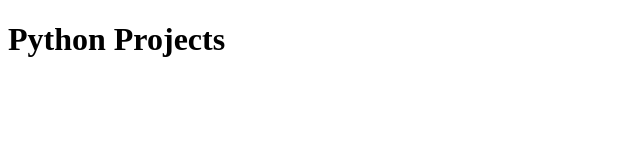
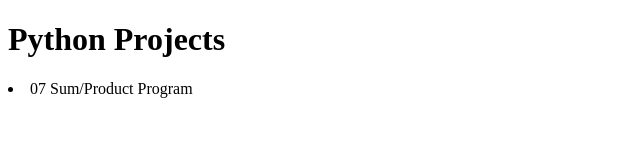
Before and after one commit to jleong1msudenver/jleong1msudenver.github.io, a plain HTML site: page index.html in a window 1280 px wide. Shown: the whole page, without its empty margins (0-640 px from the left). Drawn offline with Linux system fonts and the light colour scheme.

Commit message:
Added 07 Sum/Product Program

```diff
--- a/index.html
+++ b/index.html
@@ -7,5 +7,6 @@
 </head>
 <body>
     <h1>Python Projects</h1>
+    <li>07 Sum/Product Program</li>
 </body>
 </html>
```
